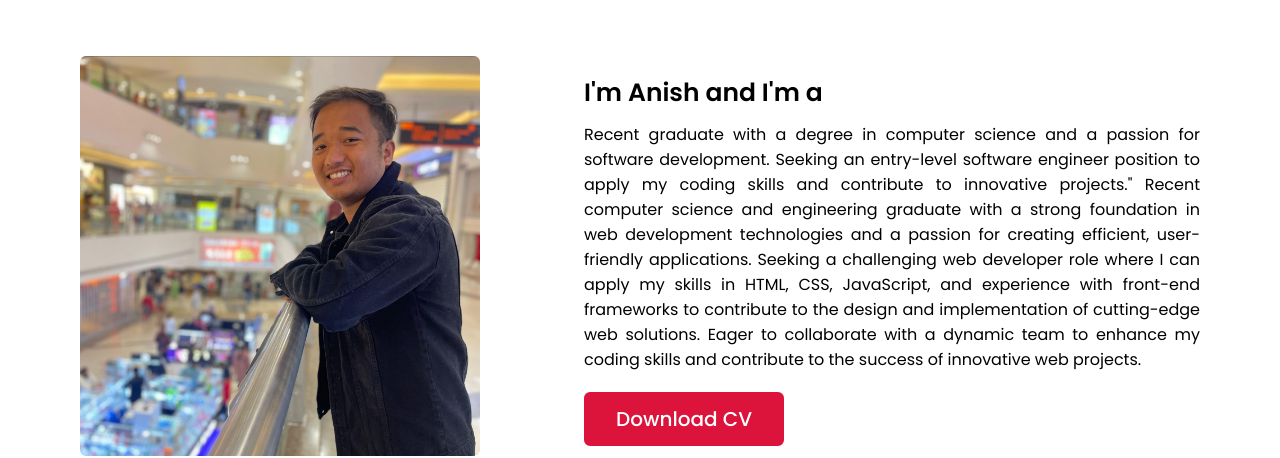
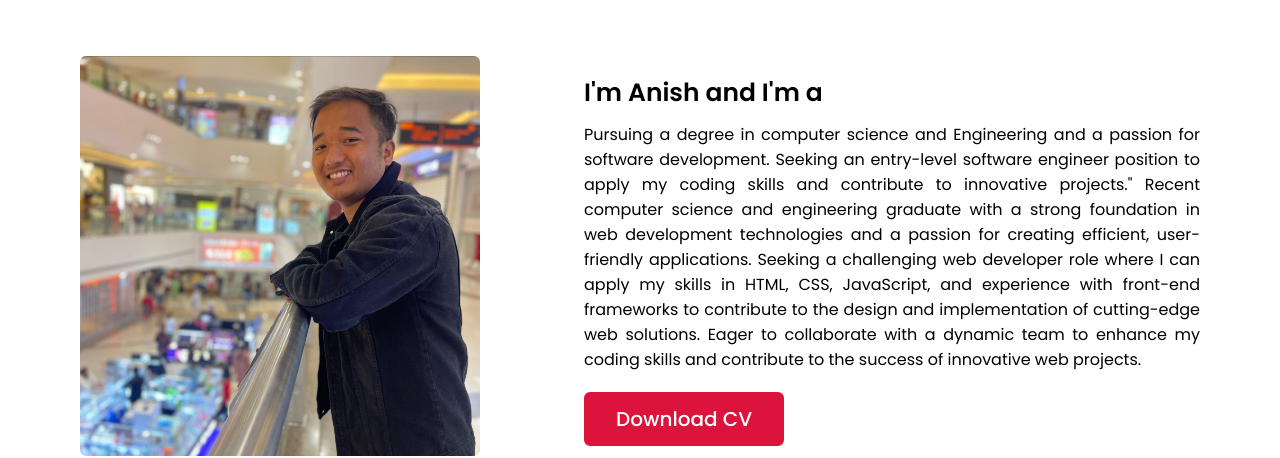
Before and after one commit to AnishThapaMangar/My-Resume, a plain HTML site: page index.html in a window 1280 px wide. Shown: the part 970-1428 px from the top of the page. Drawn offline with nearby package versions, Linux system fonts and the light colour scheme.

Commit message:
index.html

```diff
--- a/index.html
+++ b/index.html
@@ -57,7 +57,7 @@
                 </div>
                 <div class="column right">
                     <div class="text">I'm Anish and I'm a <span class="typing-2"></span></div>
-                    <p>Recent graduate with a degree in computer science and a passion for software development. Seeking an entry-level software engineer position to apply my coding skills and contribute to innovative projects."  Recent computer science and engineering graduate with a strong foundation in web development technologies and a passion for creating efficient, user-friendly applications. Seeking a challenging web developer role where I can apply my skills in HTML, CSS, JavaScript, and experience with front-end frameworks to contribute to the design and implementation of cutting-edge web solutions. Eager to collaborate with a dynamic team to enhance my coding skills and contribute to the success of innovative web projects.
+                    <p>Pursuing a degree in computer science and Engineering and a passion for software development. Seeking an entry-level software engineer position to apply my coding skills and contribute to innovative projects."  Recent computer science and engineering graduate with a strong foundation in web development technologies and a passion for creating efficient, user-friendly applications. Seeking a challenging web developer role where I can apply my skills in HTML, CSS, JavaScript, and experience with front-end frameworks to contribute to the design and implementation of cutting-edge web solutions. Eager to collaborate with a dynamic team to enhance my coding skills and contribute to the success of innovative web projects.
 </p>
                     <a href="#">Download CV</a>
                 </div>
```
